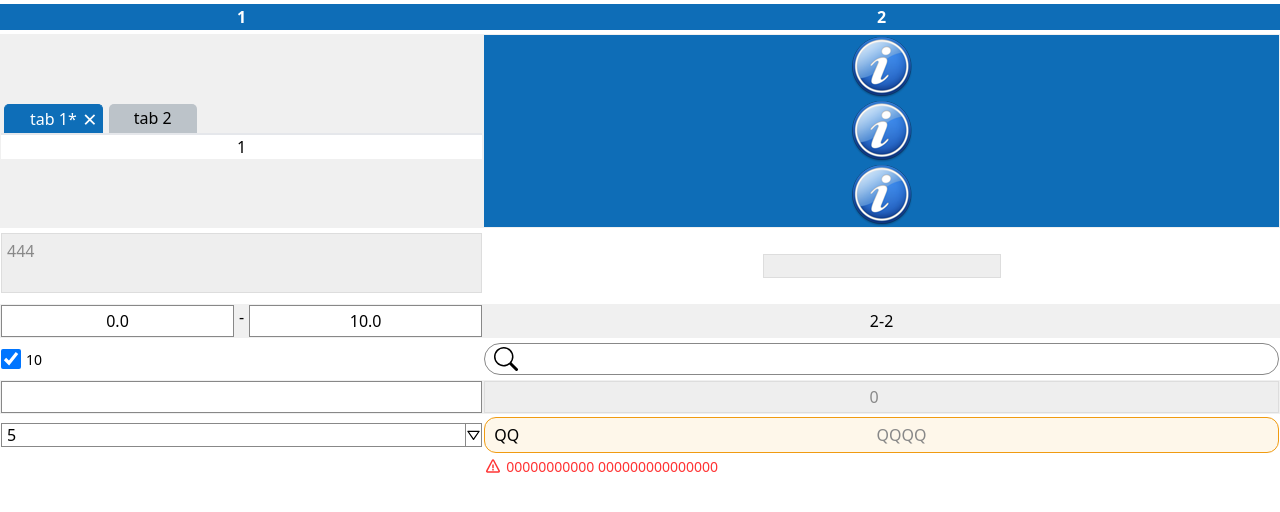
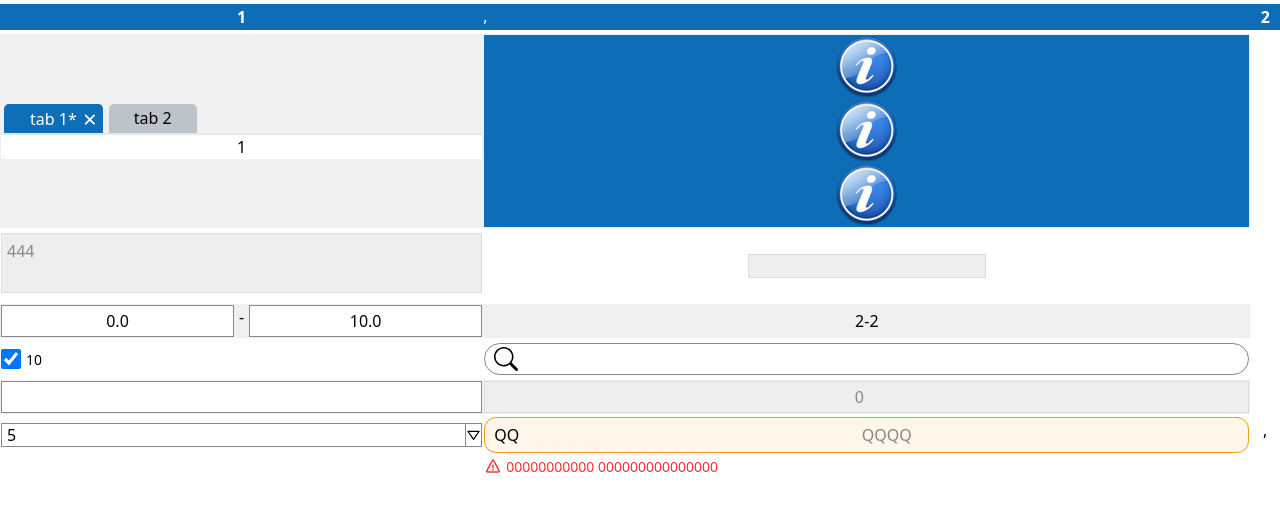
Before and after one commit to xinq05679/react-components, a React (Vite) app: page / in a window 1280 px wide. Shown: the top 512 px of the page. Built offline with nearby package versions, Linux system fonts and the light colour scheme.

Commit message:
Adjust the BasicTable component

```diff
--- a/src/App.tsx
+++ b/src/App.tsx
@@ -8,7 +8,7 @@ import useModal, { ModalType } from "./components/modal/useModal";
 import BasicCheckBox, {
   CheckBoxStatus,
 } from "./components/checkbox/BasicCheckBox";
-import { useState } from "react";
+import { useState, useRef } from "react";
 import BasicToolBar from "./components/toolbar/BasicToolBar";
 import { AiFillAlert } from "react-icons/ai";
 import BasicTreeView from "./components/treeview/BasicTreeView";
@@ -37,6 +37,7 @@ const App: React.FC = () => {
   const [selectedLabel, setSelectedLabel] = useState("5");
   const [dateTime, setDateTime] = useState<Date | null>(null);
   const [checkedState, setCheckedState] = useState(CheckBoxStatus.checked);
+  const inputRef = useRef<HTMLInputElement>(null);
   const [checkedList, setCheckedList] = useState([
     CheckBoxStatus.unchecked,
     CheckBoxStatus.unchecked,
@@ -66,9 +67,13 @@ const App: React.FC = () => {
         }
         ContentPage={
           <BasicTable
-            headerCell={[<th className="w-[30%]">1</th>, <th>2</th>]}
-            tableCell={[
-              [
+            headRow={
+              <tr>
+                <th className="w-[30%]">1</th>, <th>2</th>
+              </tr>
+            }
+            tableRows={[
+              <tr>
                 <td>
                   <BasicTabPage
                     tabs={{
@@ -81,7 +86,7 @@ const App: React.FC = () => {
                       "tab 2": { text: "tab 2" },
                     }}
                   />
-                </td>,
+                </td>
                 <td>
                   <BasicToolBar
                     items={[
@@ -102,9 +107,9 @@ const App: React.FC = () => {
                       },
                     ]}
                   />
-                </td>,
-              ],
-              [
+                </td>
+              </tr>,
+              <tr>
                 <td>
                   <BasicTextarea
                     onValueChanged={(value) => console.log(value)}
@@ -112,7 +117,7 @@ const App: React.FC = () => {
                     text={value}
                     readOnly
                   />
-                </td>,
+                </td>
                 <td>
                   <BasicDateTimePicker
                     onDateTimeChanged={(date) => {
@@ -121,19 +126,19 @@ const App: React.FC = () => {
                     dateTime={dateTime}
                     readOnly
                   />
-                </td>,
-              ],
-              [
+                </td>
+              </tr>,
+              <tr>
                 <td>
                   <BasicTwoNumberInput
                     initValue={{ left: "0", right: "10" }}
                     range={{ min: 0, max: 10 }}
                     digits={1}
                   />
-                </td>,
-                <td>2-2</td>,
-              ],
-              [
+                </td>
+                <td>2-2</td>
+              </tr>,
+              <tr>
                 <td>
                   <BasicCheckBox
                     text={10}
@@ -142,20 +147,20 @@ const App: React.FC = () => {
                       setCheckedState(checked);
                     }}
                   />
-                </td>,
+                </td>
                 <td>
                   <BasicSearchTextBox />
-                </td>,
-              ],
-              [
+                </td>
+              </tr>,
+              <tr>
                 <td>
                   <BasicNumberInput />
-                </td>,
+                </td>
                 <td>
                   <BasicNumeric readOnly />
-                </td>,
-              ],
-              [
+                </td>
+              </tr>,
+              <tr>
                 <td>
                   <BasicSelect
                     items={[
@@ -172,24 +177,32 @@ const App: React.FC = () => {
                     // onSelectedItemChanged={setSelectedLabel}
                     placeholder="Please select one item"
                   />
-                </td>,
+                </td>
                 <td>
                   {/* <BasicToolTip text="QQ" position="TC"> */}
                   <TextInput1
+                    ref={inputRef}
+                    autoFocus
                     icon="QQ"
                     errorMessage="00000000000  000000000000000"
                     placeholder="QQQQ"
                     inputStyle={{ css: "h-[36px] rounded-xl" }}
                     // onValueChanged={(value) => console.log(value)}
                     onSubmit={(value) => {
+                      console.log(inputRef);
+                      inputRef.current?.focus();
                       setValue(value);
                       // console.log(value + "55");
                       // setValue(new Date().toLocaleString());
                     }}
+                    onValueChanged={(value) => {
+                      console.log(value);
+                    }}
                   />
                   {/* </BasicToolTip> */}
-                </td>,
-              ],
+                </td>
+                ,
+              </tr>,
             ]}
           />
         }
--- a/src/components/table/BasicTable.tsx
+++ b/src/components/table/BasicTable.tsx
@@ -5,26 +5,21 @@ import { MergeComponentStyle } from "../../utility/componentUtility";
 import { Fragment } from "react";
 
 export interface BasicTableProps {
-  headerCell?: React.ReactNode[];
-  tableCell: React.ReactNode[][];
+  headRow?: React.ReactNode;
+  tableRows: React.ReactNode[];
   tableDivStyle?: ComponentStyleMerging;
   tableStyle?: ComponentStyleMerging;
-  headerStyle?: ComponentStyleMerging;
-  rowStyle?: ComponentStyleMerging;
-  onRowClicked?: (
-    event: React.MouseEvent<HTMLTableRowElement>,
-    rowIdx: number
-  ) => void;
+  theadStyle?: ComponentStyleMerging;
+  tbodyStyle?: ComponentStyleMerging;
 }
 
 export const BasicTable: React.FC<BasicTableProps> = ({
-  headerCell,
-  tableCell,
+  headRow,
+  tableRows,
   tableDivStyle,
   tableStyle,
-  headerStyle,
-  rowStyle,
-  onRowClicked,
+  theadStyle,
+  tbodyStyle,
 }) => {
   const _tableDivStyle = MergeComponentStyle(
     {
@@ -42,48 +37,32 @@ export const BasicTable: React.FC<BasicTableProps> = ({
     tableStyle
   );
 
-  const _headerStyle = MergeComponentStyle(
+  const _theadStyle = MergeComponentStyle(
     {
       css: classNames("sticky top-0", "bg-[#0e6db7] text-[#fff]"),
     },
-    headerStyle
+    theadStyle
   );
 
-  const _rowStyle = MergeComponentStyle(
+  const _tbodyStyle = MergeComponentStyle(
     {
-      css: "even:bg-[#fff] odd:bg-[#f0f0f0] text-center hover:bg-[#cce4f1]",
+      css: "even:[&>tr]:bg-[#fff] odd:[&>tr]:bg-[#f0f0f0] [&>tr]:text-center hover:[&>tr]:bg-[#cce4f1]",
     },
-    rowStyle
+    tbodyStyle
   );
 
   return (
     <div className={_tableDivStyle.css} style={_tableDivStyle.style}>
       <table className={_tableStyle.css} style={_tableStyle.style}>
-        <thead className={_headerStyle.css} style={_headerStyle.style}>
-          {headerCell && (
-            <tr>
-              {headerCell.map((cell, index) => (
-                <Fragment key={index}>{cell}</Fragment>
-              ))}
-            </tr>
-          )}
-        </thead>
-        <tbody>
-          {tableCell.map((row, rowIdx) => {
-            return (
-              <tr
-                key={`row-${rowIdx}`}
-                className={_rowStyle.css}
-                style={_rowStyle.style}
-                onClick={(event) => {
-                  onRowClicked?.(event, rowIdx);
-                }}
-              >
-                {row.map((cell, colIdx) => (
-                  <Fragment key={`cell-${rowIdx}-${colIdx}`}>{cell}</Fragment>
-                ))}
-              </tr>
-            );
+        {headRow && (
+          <thead className={_theadStyle.css} style={_theadStyle.style}>
+            {headRow}
+          </thead>
+        )}
+
+        <tbody className={_tbodyStyle.css} style={_tbodyStyle.style}>
+          {tableRows.map((row, rowIdx) => {
+            return <Fragment key={rowIdx}>{row}</Fragment>;
           })}
         </tbody>
       </table>
```
